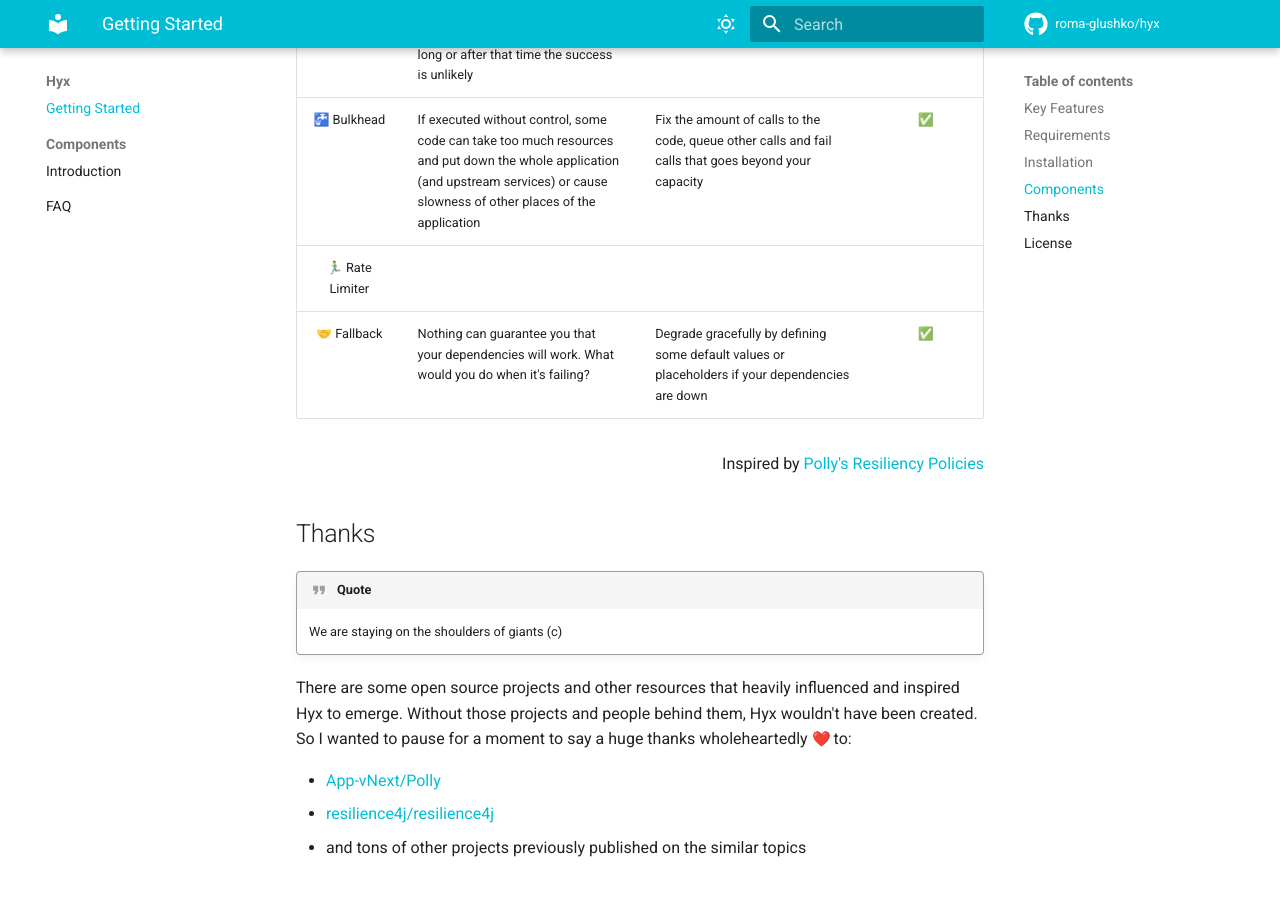
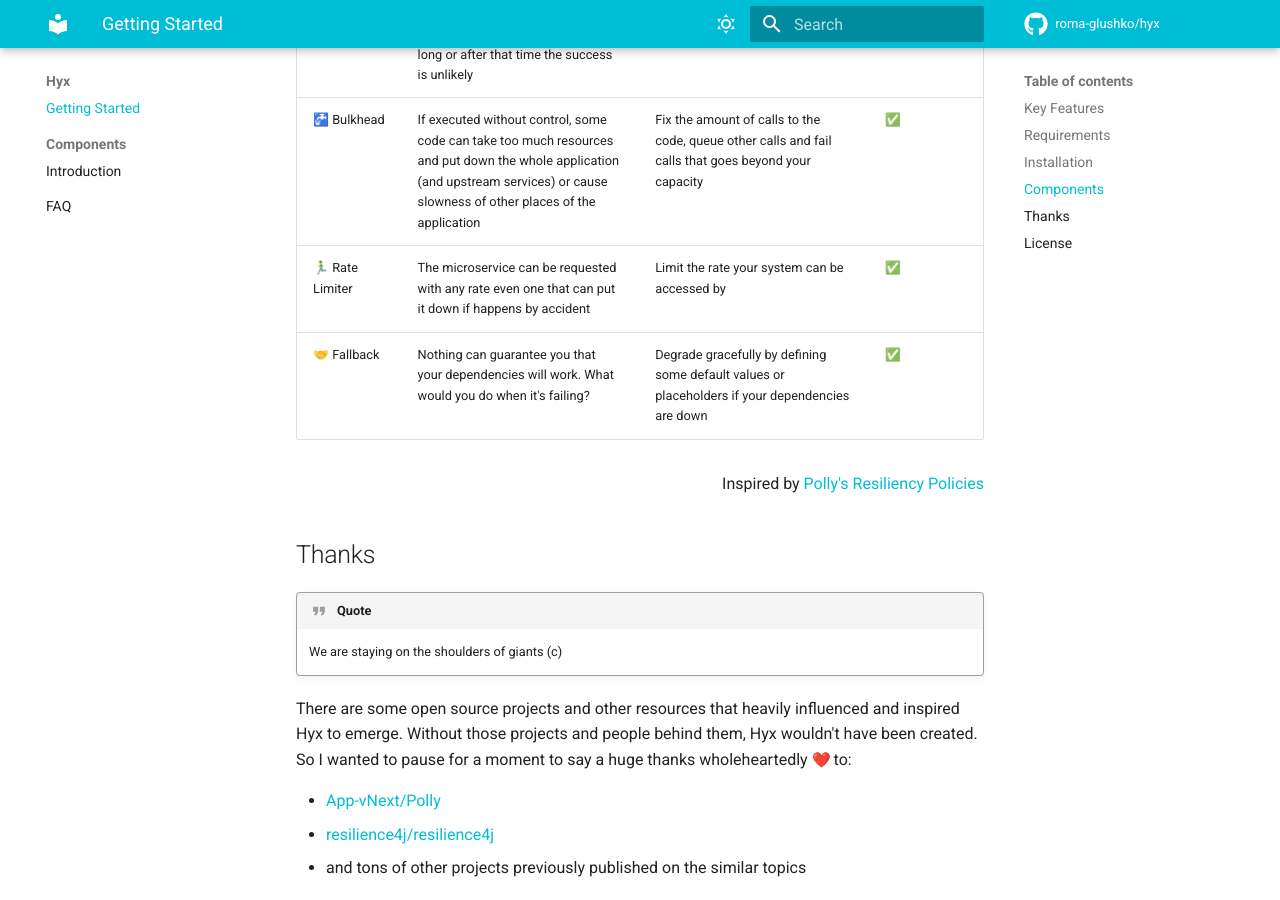
Before and after one commit to roma-glushko/hyx, an MkDocs documentation site: the page built from docs/index.md, in a window 1280 px wide and 900 px high, scrolled down 1796 px. Built offline with MkDocs 1.6.1 and Material for MkDocs 9.7.7, drawn with Linux system fonts in a browser that asks for light colours; emoji names are drawn with the system emoji font; comment, search, counter and statistics services are not loaded.

Commit message:
📝 #28updated the components table

```diff
--- a/docs/index.md
+++ b/docs/index.md
@@ -67,15 +67,15 @@ Hyx can be installed from [PyPi](https://pypi.org/project/hyx):
 
 Here is a short overview of Hyx's components:
 
-|     Component     | Problem                                                                                                                                                                            | Solution                                                                                                                                                                      | Implemented? |
-|:-----------------:|------------------------------------------------------------------------------------------------------------------------------------------------------------------------------------|-------------------------------------------------------------------------------------------------------------------------------------------------------------------------------|:------------:|
-|      🔁 Retry      | The failures happen sometimes, but they self-recover after a short time                                                                                                            | Automatically retry operation on temporary failures                                                                                                                           |      ✅       |
-|      💾 Cache      |                                                                                                                                                                                    |                                                                                                                                                                               |              |
-| ⚡️ Circuit Breaker | When downstream microservices have got overloaded, sending even more load can make the situation only worse.                                                                       | Stop doing requests to your failing microservice temporarily if amount of errors exceeded expected thresholds. Then see if the given time helped the microservice to recover  |      ✅       |
-|     ⏱ Timeout     | Sometimes operations may take too much time. We cannot wait that long or after that time the success is unlikely                                                                   | Bound waiting to a reasonable amount of time                                                                                                                                  |      ✅       |
-|    🚰 Bulkhead     | If executed without control, some code can take too much resources and put down the whole application (and upstream services) or cause slowness of other places of the application | Fix the amount of calls to the code, queue other calls and fail calls that goes beyond your capacity                                                                          |      ✅       |
-|  🏃‍♂️ Rate Limiter  |                                                                                                                                                                                    |                                                                                                                                                                               |              |
-|    🤝 Fallback     | Nothing can guarantee you that your dependencies will work. What would you do when it's failing?                                                                                   | Degrade gracefully by defining some default values or placeholders if your dependencies are down                                                                              |      ✅       |
+| Component         | Problem                                                                                                                                                                            | Solution                                                                                                                                                                      | Implemented? |
+|-------------------|------------------------------------------------------------------------------------------------------------------------------------------------------------------------------------|-------------------------------------------------------------------------------------------------------------------------------------------------------------------------------|--------------|
+| 🔁 Retry           | The failures happen sometimes, but they self-recover after a short time                                                                                                            | Automatically retry operation on temporary failures                                                                                                                           | ✅            |
+| 💾 Cache           |                                                                                                                                                                                    |                                                                                                                                                                               |              |
+| ⚡️ Circuit Breaker | When downstream microservices have got overloaded, sending even more load can make the situation only worse.                                                                       | Stop doing requests to your failing microservice temporarily if amount of errors exceeded expected thresholds. Then see if the given time helped the microservice to recover  | ✅            |
+| ⏱ Timeout         | Sometimes operations may take too much time. We cannot wait that long or after that time the success is unlikely                                                                   | Bound waiting to a reasonable amount of time                                                                                                                                  | ✅            |
+| 🚰 Bulkhead        | If executed without control, some code can take too much resources and put down the whole application (and upstream services) or cause slowness of other places of the application | Fix the amount of calls to the code, queue other calls and fail calls that goes beyond your capacity                                                                          | ✅            |
+| 🏃‍♂️ Rate Limiter   | The microservice can be requested with any rate even one that can put it down if happens by accident                                                                               | Limit the rate your system can be accessed by                                                                                                                                 | ✅            |
+| 🤝 Fallback        | Nothing can guarantee you that your dependencies will work. What would you do when it's failing?                                                                                   | Degrade gracefully by defining some default values or placeholders if your dependencies are down                                                                              | ✅            |
 
 <p align="right">
     Inspired by <a href="https://github.com/App-vNext/Polly#resilience-policies" target="_blank">Polly's Resiliency Policies</a>
```
Also changed, not shown: README.md (+8 -9 lines).
